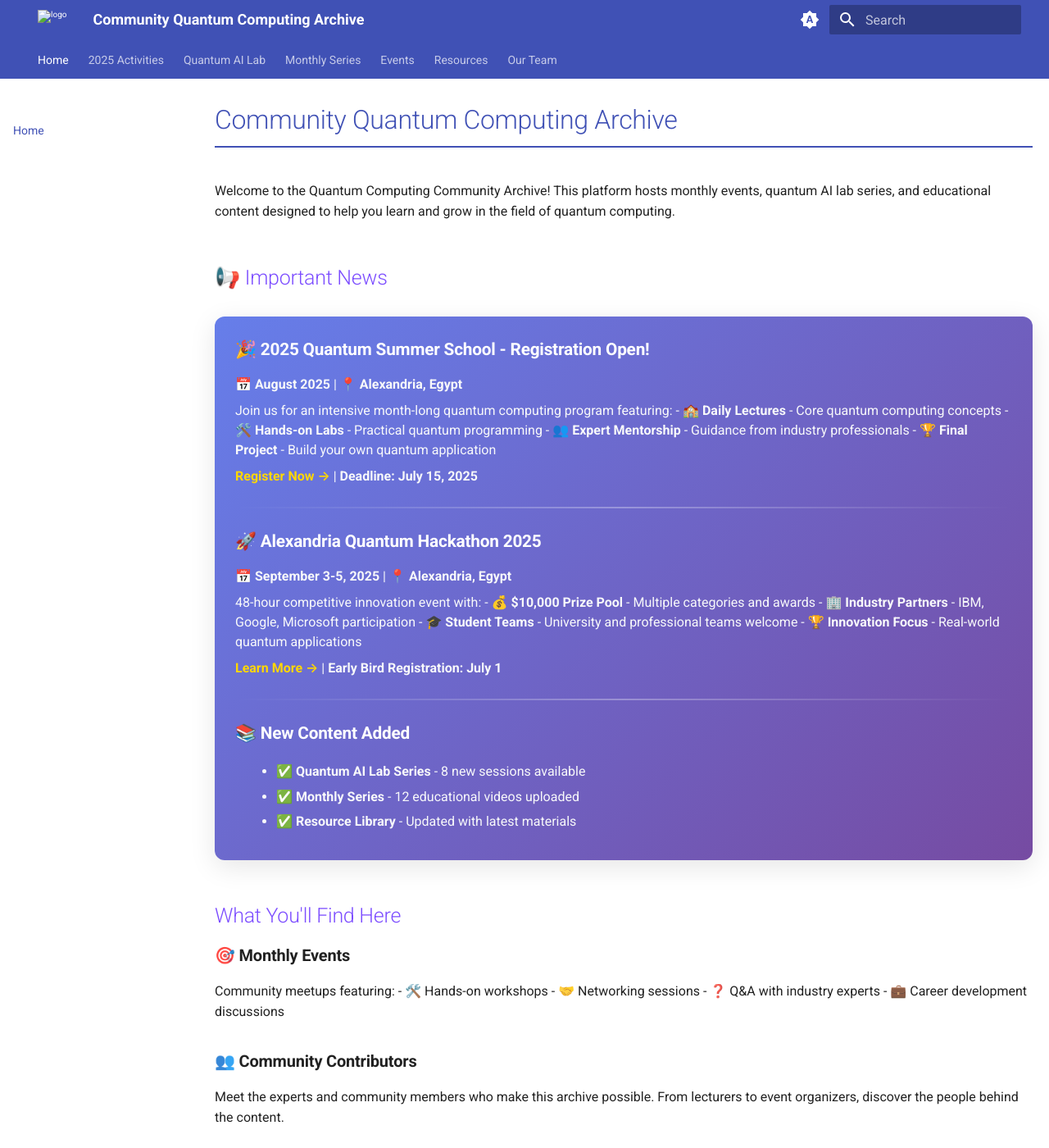
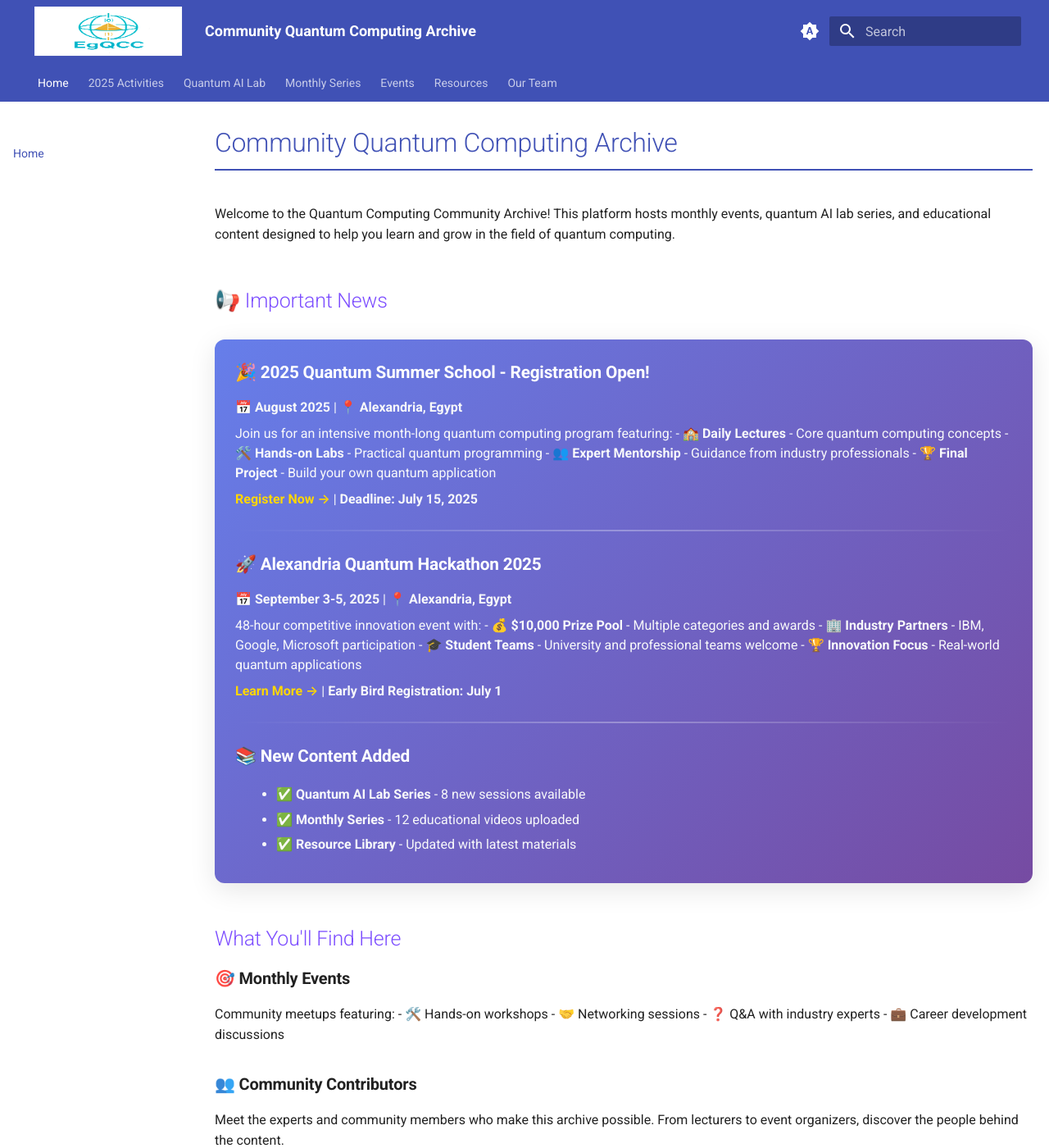
Before and after one commit to QuantumAI-lab/EgQCC-website, an MkDocs documentation site: the page built from docs/index.md, in a window 1280 px wide and 1400 px high. Shown: the whole window at 82% size. Built offline with MkDocs 1.6.1 and Material for MkDocs 9.7.7, drawn with Linux system fonts in a browser that asks for light colours; the version menu is left out.

Commit message:
Add resized logo and increase logo size in header CSS
- Resize logo from 1024x850 to 400x332 pixels for better website performance
- Add CSS styling to increase logo size in header (180px width on desktop)
- Make logo responsive with appropriate sizes for tablet and mobile devices
- Improve logo visibility and clarity in website header

```diff
--- a/docs/assets/stylesheets/extra.css
+++ b/docs/assets/stylesheets/extra.css
@@ -390,3 +390,34 @@
         font-size: 1.2em;
     }
 }
+
+/* Logo size customization - Make logo bigger and more visible */
+.md-header__button.md-logo {
+    margin: 0;
+    padding: 0.4rem;
+}
+
+.md-header__button.md-logo img,
+.md-header__button.md-logo svg {
+    width: 180px !important;
+    height: auto !important;
+    max-width: none !important;
+    max-height: 60px !important;
+}
+
+/* On mobile, make logo slightly smaller but still visible */
+@media (max-width: 768px) {
+    .md-header__button.md-logo img,
+    .md-header__button.md-logo svg {
+        width: 140px !important;
+        max-height: 50px !important;
+    }
+}
+
+@media (max-width: 480px) {
+    .md-header__button.md-logo img,
+    .md-header__button.md-logo svg {
+        width: 120px !important;
+        max-height: 45px !important;
+    }
+}
```
Also changed, not shown: docs/assets/logo.png.
